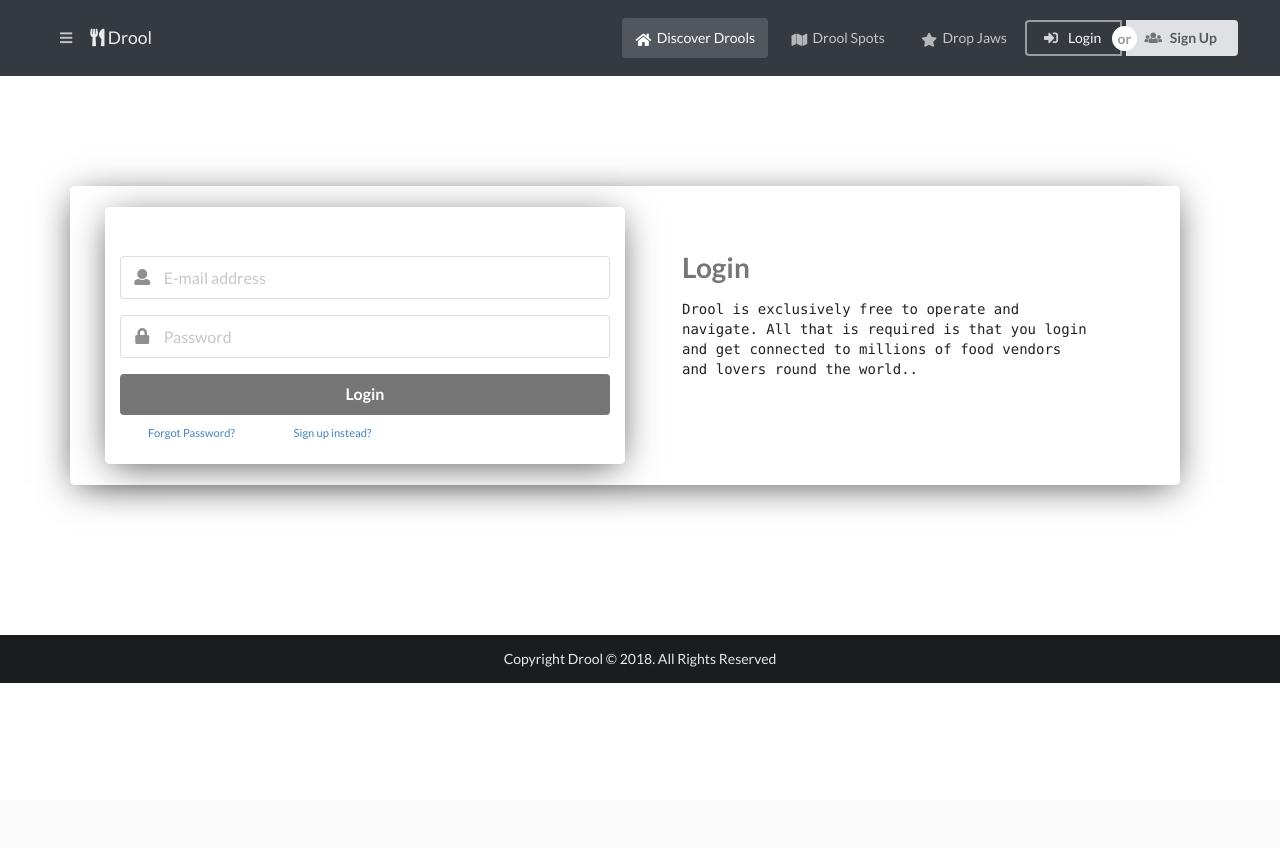
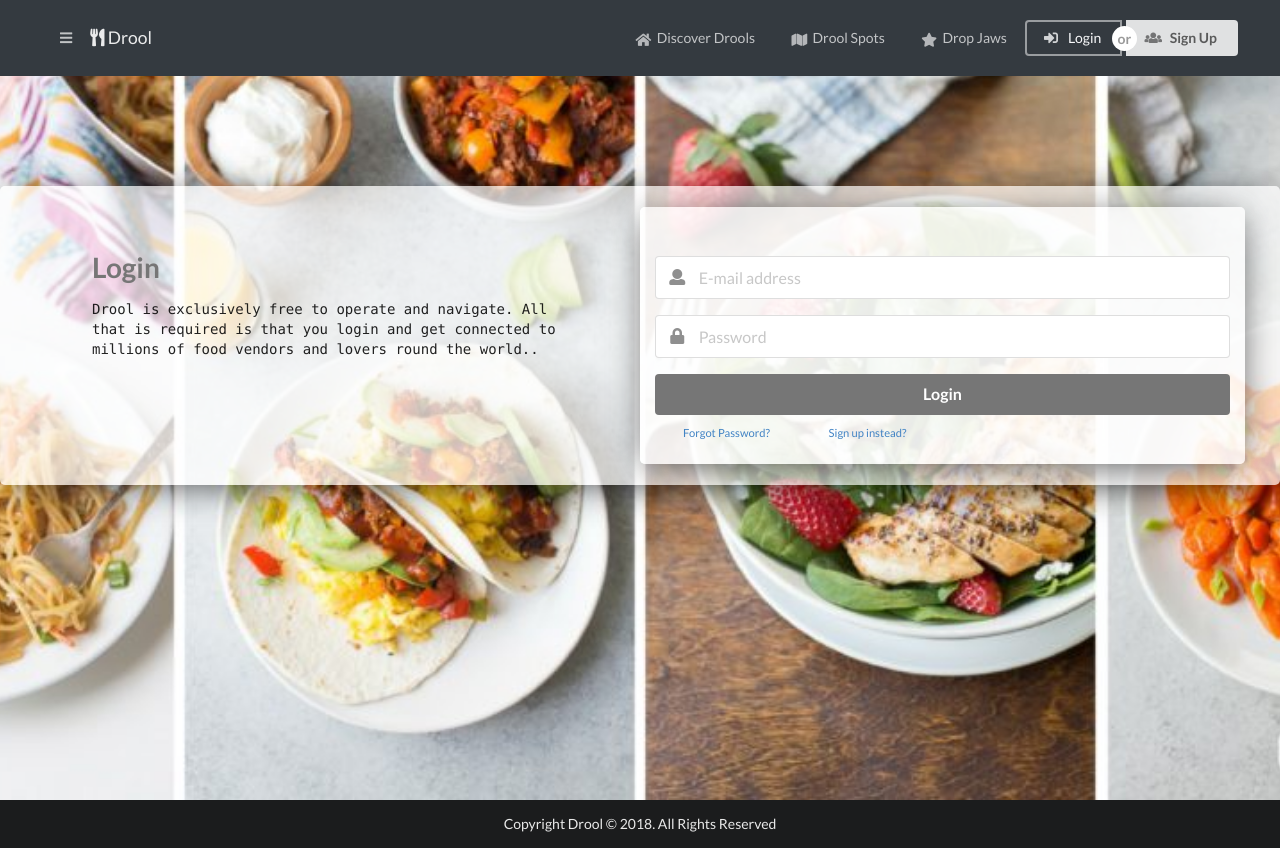
Before and after one commit to rappinton/Drool-V1, a PHP site: page /login.html in a window 1280 px wide. Before the commit the page ends 683 px from the top, so only its background shows below. Run offline with PHP 8.4, Linux system fonts and the light colour scheme; some libraries are stand-ins or nearby versions.

Commit message:
RegLog finally fixed!

```diff
--- a/assets/css/register.css
+++ /dev/null
@@ -1,18 +0,0 @@
-/* body{
-    background:url(../../assets/img/background3.jpg) no-repeat center !important;
-    background-size:cover;
-    display: table;
-    width: 100%;
-    height: 100%;
-    padding: 200px, 0;
-    text-align: center;
-    align-items: center;
-  } */
-
-.register{
-    padding: 1.5em 2.5em;
-    width: 100%;
-    background: rgba(255, 255, 255, 0.7);
-    box-shadow: 0px 6px 35px -6px rgba(0, 0, 0, 0.7);
-    border-radius: 5px;
-  }
--- a/assets/css/style.css
+++ b/assets/css/style.css
@@ -1,5 +1,29 @@
 .relative-text {
     font-size: 3vw;
+  }
+
+#login{
+  background: url(../img/background2.jpg) no-repeat center;
+  background-size:cover;
+  display: table;
+  width: 100%;
+  height: 100%;
+  }
+
+  #register{
+    background:url(../img/background3.jpg) no-repeat center;
+    background-size:cover;
+    display: table;
+    width: 100%;
+    height: 100%;
+  }
+
+.reglog{
+    padding: 1.5em 2.5em;
+    /* width: 100%; */
+    background: rgba(255, 255, 255, 0.7);
+    box-shadow: 0px 6px 35px -6px rgba(0, 0, 0, 0.7);
+    border-radius: 5px;
   }
 
 
--- a/login.html
+++ b/login.html
@@ -6,7 +6,6 @@
     <meta http-equiv="X-UA-Compatible" content="ie=edge">
     <link rel="shortcut icon" href="./assets/img/droolicon.png" type="image/x-icon">
     <title>Drool | Login</title>
-    <link rel="stylesheet" href="./assets/css/register.css">
     <link rel="stylesheet" href="./assets/css/style.css">
     <link rel="stylesheet" href="https://stackpath.bootstrapcdn.com/bootstrap/4.1.3/css/bootstrap.min.css" integrity="sha384-MCw98/SFnGE8fJT3GXwEOngsV7Zt27NXFoaoApmYm81iuXoPkFOJwJ8ERdknLPMO" crossorigin="anonymous">
     <link rel="stylesheet" href="https://cdnjs.cloudflare.com/ajax/libs/semantic-ui/2.4.1/semantic.min.css" />
@@ -16,14 +15,13 @@
 <script src="https://cdnjs.cloudflare.com/ajax/libs/semantic-ui/2.4.1/semantic.min.js"></script>
 <script src="https://stackpath.bootstrapcdn.com/bootstrap/4.1.3/js/bootstrap.min.js" integrity="sha384-ChfqqxuZUCnJSK3+MXmPNIyE6ZbWh2IMqE241rYiqJxyMiZ6OW/JmZQ5stwEULTy" crossorigin="anonymous"></script>
 </head>
-<body style="background:url(../../assets/img/background2.jpg) no-repeat center; background-size:cover; display: table; width: 100%;
-height: 100%;">
+<body>
   <!-- SIDEBAR -->
     <div class="ui sidebar vertical menu large icon labelled container">
       <a href="#" class="navbar-brand item centered brand">
         <h1> <img class="ui avatar image" src="./assets/img/droolicon.png"> Drool</h1>
       </a>
-      <a href="index.html" class="active item">
+      <a href="index.html" class="item">
         <i class="home icon relative-text"></i>Discover Drools
       </a>
       <a href="/spots.html" class="item">
@@ -47,6 +45,8 @@ height: 100%;">
       </div>
     </div>
 
+    <!-- MAIN BODY -->
+    <div  id="login" class="pusher">
       <!-- NAVIGATION MENU -->
       <nav class="navbar navbar-expand-md menu navbar-dark bg-dark">
           <div class="ui container fluid">
@@ -59,7 +59,7 @@ height: 100%;">
                 <a class="navbar-brand inline" href="#"><i class="fas fa-utensils"></i> Drool</a>
               </div>
               <div class="right item mobile hidden">
-              <a href="index.html" class="active item">
+                    <a href="index.html" class="item">
                       <i class="home icon"></i>Discover Drools
                     </a>
                 <a href="/spots.html" class="item">
@@ -84,9 +84,15 @@ height: 100%;">
 
       <h1><br><br></h1>
 
-  <div class="container">
-      <div class="row register">
-          <div class="col-xl-6 col-lg-6 col-md-6 col-sm-12 register">
+      <div class="ui container fluid">
+          <div class="ui one column stackable center aligned page row reglog">
+              <div class="col-xl-6 col-lg-6 col-md-6 col-sm-12">
+                  <header class="font-weight-light p-5 h-100">
+                      <h1 class="ui grey header mt-0">Login</h1>
+                      <p class="text-monospace">Drool is exclusively free to operate and navigate. All that is required is that you login and get connected to millions of food vendors and lovers round the world..</p>
+                  </header>
+              </div>
+              <div class="col-xl-6 col-lg-6 col-md-6 col-sm-12 reglog">
                 <form action="#" method="get" class="ui large form mt-3 pt-3">
                   <div class="field">
                     <div class="ui left icon input">
@@ -104,21 +110,16 @@ height: 100%;">
                   <div class="ui error message"></div>
                 </form>
                 <div class="mt-2">
-                <a href="#" class="ml-3 pl-3 mr-3 pr-3 grey small">Forgot Password?</a>
-                <a href="#" class="ml-3 pl-3 grey small">Sign up instead?</a>
+                    <a href="register.html" class="ml-3 pl-3 mr-3 pr-3 grey small">Forgot Password?</a>
+                    <a href="register.html" class="ml-3 pl-3 grey small">Sign up instead?</a>
                 </div>
-          </div>
-          <div class="col-xl-6 col-lg-6 col-md-6 col-sm-12">
-              <header class="font-weight-light p-5 h-100">
-                  <h1 class="ui grey header mt-0">Login</h1>
-                  <p class="text-monospace">Drool is exclusively free to operate and navigate. All that is required is that you login and get connected to millions of food vendors and lovers round the world..</p>
-              </header>
               </div>
           </div>
           <br><br>
       </div>
 
     <h1><br><br></h1>
+    </div>
 
 </body>
 <footer id="footer" class="pt-0">
@@ -128,8 +129,6 @@ height: 100%;">
       </div>
     </div>
     <script src="./assets/js/main.js"></script>
-    <script src="./assets/js/leaflet.js"></script>
-    <script src="./assets/js/spots.js"></script>
     <!-- <script src="./assets/js/popper.min.js"></script> -->
   </footer>
 </html>
```
Also changed, not shown: register.html (+9 -7 lines). Lines whose indentation alone changed are shown as unchanged.
